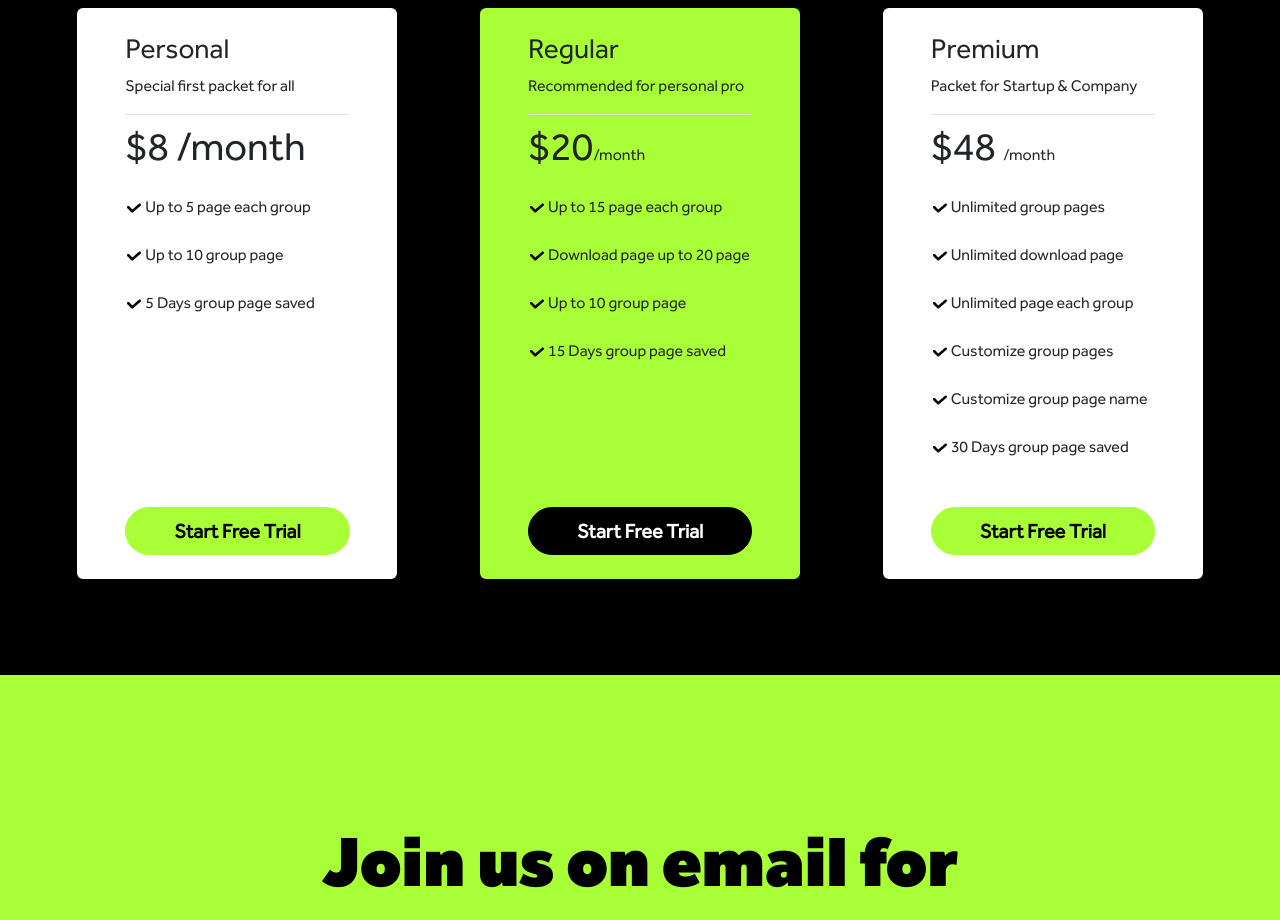
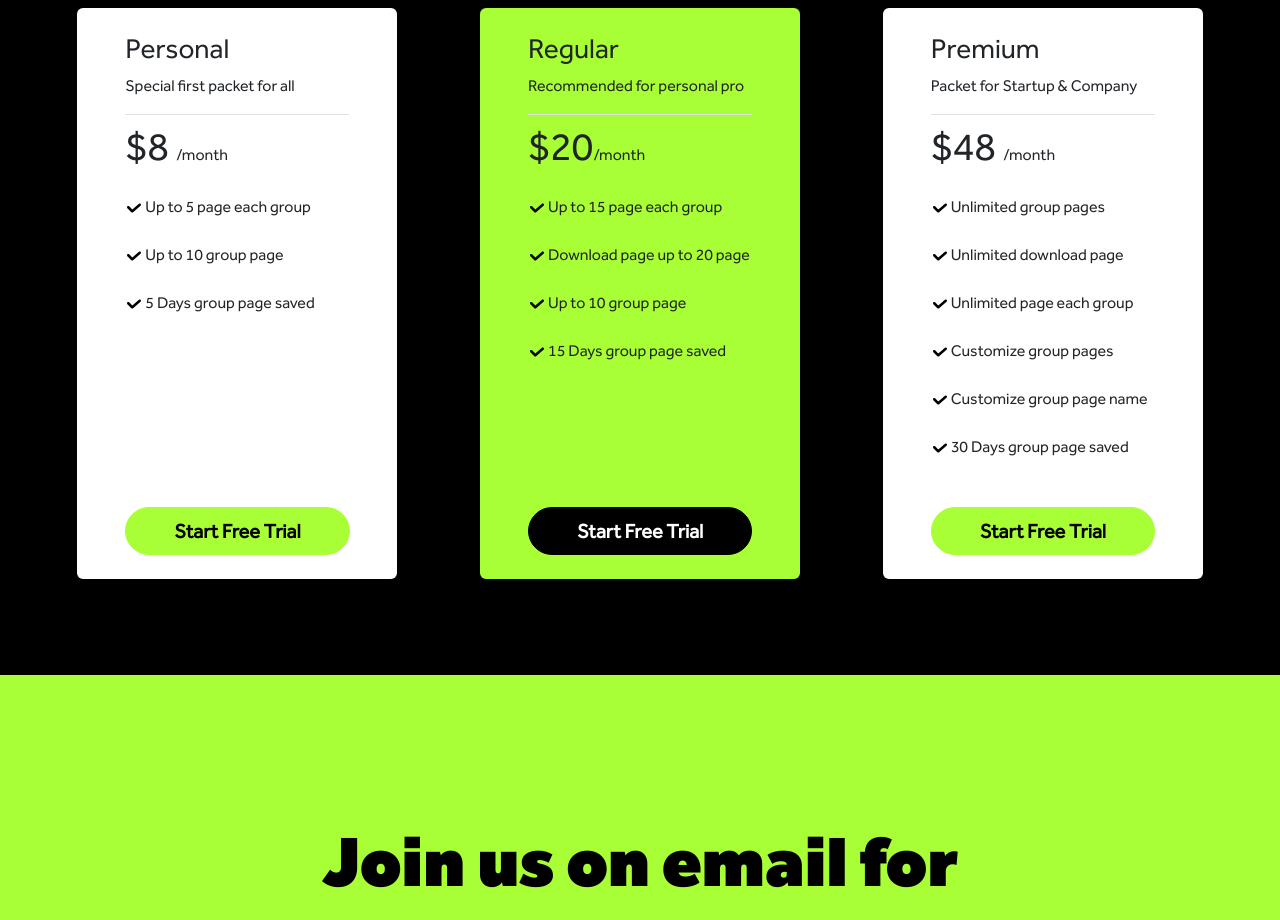
Before and after one commit to olakunle-exxdee/findtrend, a React (Create React App) app: page / in a window 1280 px wide. Shown: the part 5520-6440 px from the top of the page. Built offline with nearby package versions, Linux system fonts and the light colour scheme.

Commit message:
edits befor adding api

```diff
--- a/src/components/Plan.tsx
+++ b/src/components/Plan.tsx
@@ -40,7 +40,7 @@ const Plan = () => {
             </div>
             <div className='payment-details'>
               <h3 className='fs-1 carousel-fade mt-2'>
-                ${checked ? '8' : '79'} <span className='fs-1'>/month</span>
+                ${checked ? '8' : '79'} <span className='fs-6'>/month</span>
               </h3>
               <div className='li-item-wrapper1'>
                 <li className='li-item my-4 '>Up to 5 page each group</li>
```
